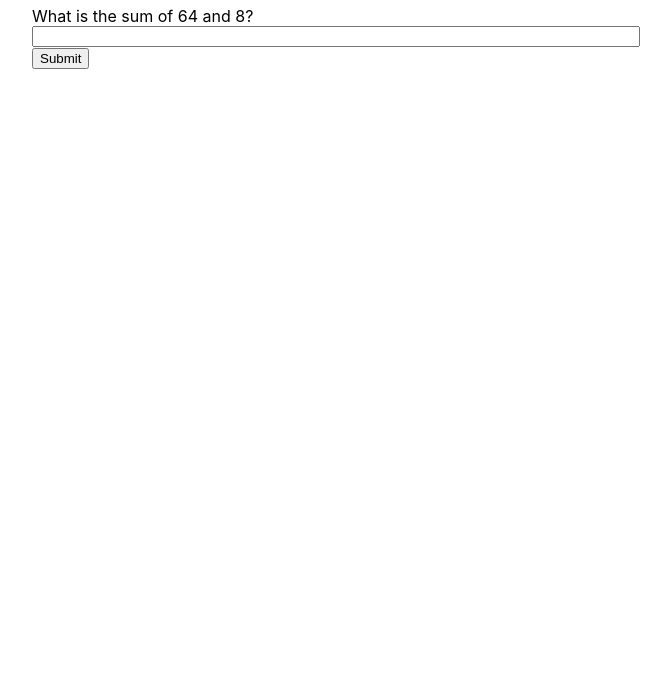
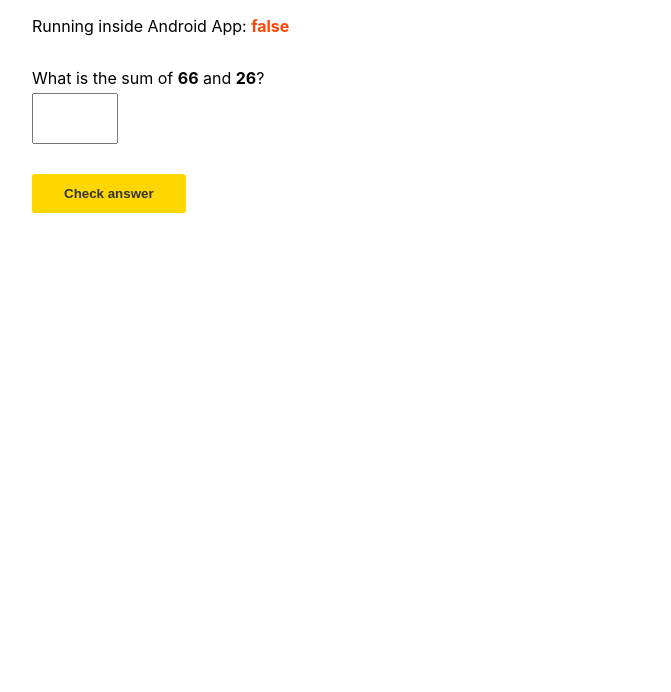
Before and after one commit to Lksz/webview-poc, a plain HTML site: page index.html in a window 1280 px wide. Shown: the part 108-800 px from the top of the page, without its empty margins (73-744 px from the left). Drawn offline with Linux system fonts and the light colour scheme.

Commit message:
Add styling.

```diff
--- a/index.html
+++ b/index.html
@@ -27,6 +27,16 @@
             padding: 32px;
         }
 
+        .info {
+            margin: 2rem 0 2rem;
+        }
+
+        #is-android,
+        #a,
+        #b {
+            font-weight: bold;
+        }
+
         form {
             display: block;
             max-width: 600px;
@@ -38,6 +48,23 @@
             width: 100%;
         }
 
+        input {
+            max-width: 50px;
+            padding: 1rem;
+            margin: 5px 0 30px;
+            font-weight: bold;
+        }
+
+        button {
+            background-color: gold;
+            border: none;
+            padding: 0.75rem 2rem;
+            border-radius: 3px;
+            font-weight: bold;
+            color: #333;
+            cursor: pointer;
+        }
+
     </style>
 </head>
 <body>
@@ -45,56 +72,82 @@
         <h1>
             Hello, <span id="username"></span>!
         </h1>
+        <div class="info">
+            Running inside Android App: <span id="is-android"></span>
+        </div>
 
         <form>
             <label for="number">
-                What is the sum of <span id="first_number"></span> and <span id="second_number"></span>?
-                <input type="number" id="number" name="number">
+                What is the sum of <span id="a"></span> and <span id="b"></span>?
+                <input type="number" id="answer" name="answer">
             </label>
 
-            <button type="submit">Submit</button>
+            <button type="submit">Check answer</button>
         </form>
     </main>
 
 
     <script>
         (() => {
-            const header = document.getElementById('header');
-            const userName = document.getElementById('username');
-            const firstNumber = document.getElementById('first_number');
-            const secondNumber = document.getElementById('second_number');
-            const form = document.querySelector('form');
-            const number = document.getElementById('number');
+            let isAndroid = false;
+
+            const $username = document.getElementById('username');
+            const $a = document.getElementById('a');
+            const $b = document.getElementById('b');
+            const $form = document.querySelector('form');
+            const $answer = document.getElementById('answer');
+            const $isAndroid = document.getElementById('is-android');
 
             let numbers = [];
 
-            prepareNumbers();
+            initialize();
+
+            function initialize () {
+                _detectAndroid();
+                _prepareNumbers();
+                _setUsername();
+                _handleForm();
+            }
+
+            function _detectAndroid () {
+                isAndroid = !!window.androidInterface;
+
+                $isAndroid.textContent = isAndroid;
+                $isAndroid.style.color = isAndroid ? 'forestgreen' : 'orangered';
+            }
 
 
-            form.addEventListener('submit', e => {
+            function _handleForm () {
+                $form.addEventListener('submit', e => {
                     e.preventDefault();
 
-                if (window.androidInterface?.showDialog) {
+                    if (isAndroid) {
                         const answer = parseInt(number.value, 10);
 
                         window.androidInterface.setProblemConfig(numbers[0], numbers[1], answer);
-                    window.androidInterface.showDialog();
+                        window.androidInterface.checkAnswer();
                     } else {
-                    alert('Android interface not found!')
+                        alert('Sorry, Can\'t verify your answer. Android interface not found! ')
                     }
+                    $answer.value = "";
                 })
-
-            function prepareNumbers () {
-                numbers = [getInt(), getInt()];
-                firstNumber.textContent = numbers[0];
-                secondNumber.textContent = numbers[1];
             }
 
-            function getInt () {
+            function _setUsername () {
+                const username = isAndroid ? window.androidInterface.getUsername() : "Unknown User";
+
+                $username.textContent = username;
+            }
+
+            function _prepareNumbers () {
+                numbers = [_getInt(), _getInt()];
+                $a.textContent = numbers[0];
+                $b.textContent = numbers[1];
+            }
+
+            function _getInt () {
                 return Math.floor(Math.random() * 100);
             }
-
-            console.log('androidInterface', window.androidInterface);
         })();
     </script>
 </body>
```
Lines whose indentation alone changed are shown as unchanged.
